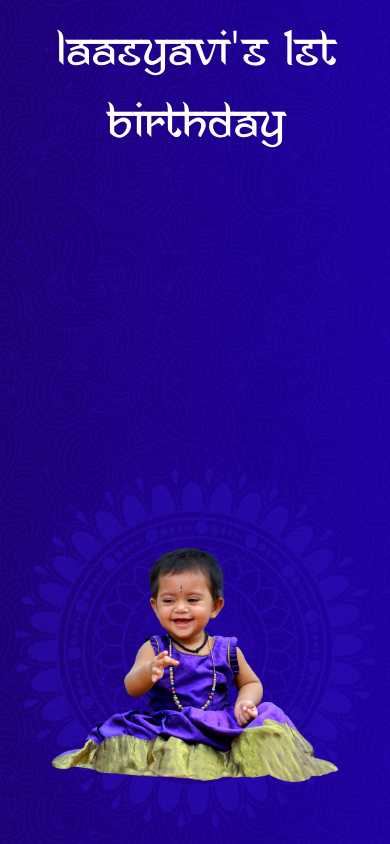
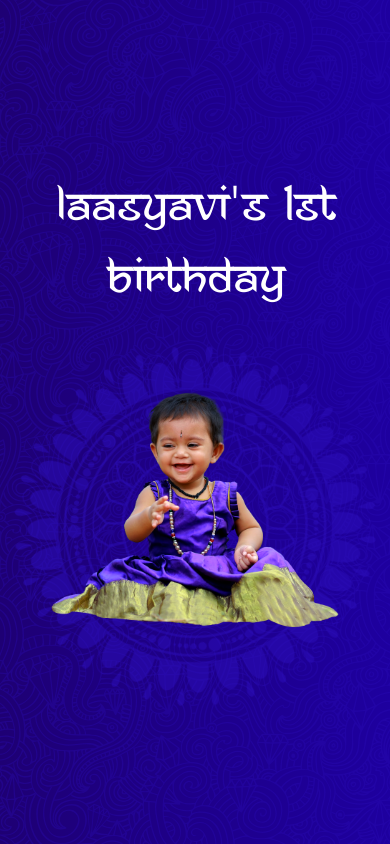
Before and after one commit to AvinashKamal/lasyavi_birthday, a Next.js app: page / in a window 390 px wide. Shown: the top 844 px of the page. Built offline with nearby package versions, Linux system fonts and the light colour scheme.

Commit message:
alignment changes

```diff
--- a/app/page.js
+++ b/app/page.js
@@ -52,7 +52,7 @@ export default function Home() {
 		<>
 			<section className={'bg-gradient-to-r from-[#1E0074] to-[#1E009F] min-h-screen p-4 relative overflow-hidden'}>
 				<div className="bg-pattern absolute top-0 left-0 right-0 bottom-0 z-0"/>
-				<div className={'hero max-w-7xl mx-auto flex flex-col md:flex-row justify-between items-center relative'}>
+				<div className={'hero max-w-7xl mx-auto flex flex-col md:flex-row justify-center md:justify-between items-center relative'}>
 					<motion.h1
 						initial={{ opacity: 0, x: -50 }}
 						animate={{ opacity: 1, x: 0 }}
@@ -63,7 +63,7 @@ export default function Home() {
 					</motion.h1>
 
 					<motion.img
-						className={'hero-bg-1 absolute bottom-0 md:right-0 md:bottom-[unset] z-20'}
+						className={'hero-bg-1 absolute bottom-[15%] md:right-0 md:bottom-[unset] z-20'}
 						src={'/bg-1.svg'}
 						alt={'Hero Image BG'}
 						width={500}
@@ -131,7 +131,7 @@ export default function Home() {
 				<div className={'max-w-7xl mx-auto p-4 py-16 relative flex flex-col gap-24'}>
 					<div
 						className="about-section-1 flex flex-col md:flex-row gap-8 md:gap-16 lg:gap-24 items-center justify-center">
-						<Image src={'/exp-image.jpg'} alt={'About frame'} width={500} height={500}/>
+						<Image src={'/sahith.svg'} alt={'About frame'} width={500} height={500}/>
 						<div className="about-content">
 							<h1 className={'text-7xl mb-3 text-center md:text-left'}>Our Experience</h1>
 							<p className={'mb-5 text-center md:text-left'}>
```
Also changed, not shown: 1 other file (tests, documents, lock files or other folders).
